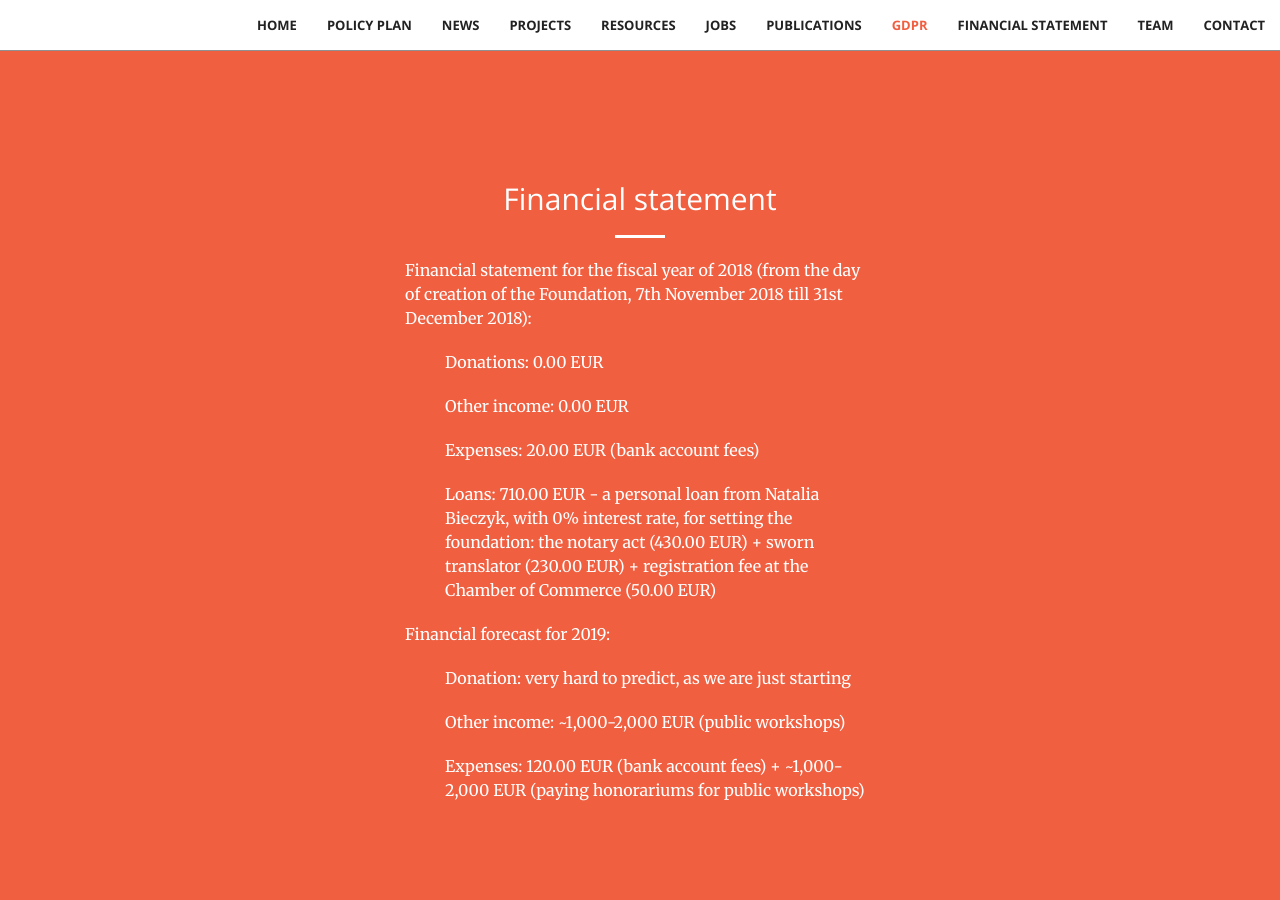
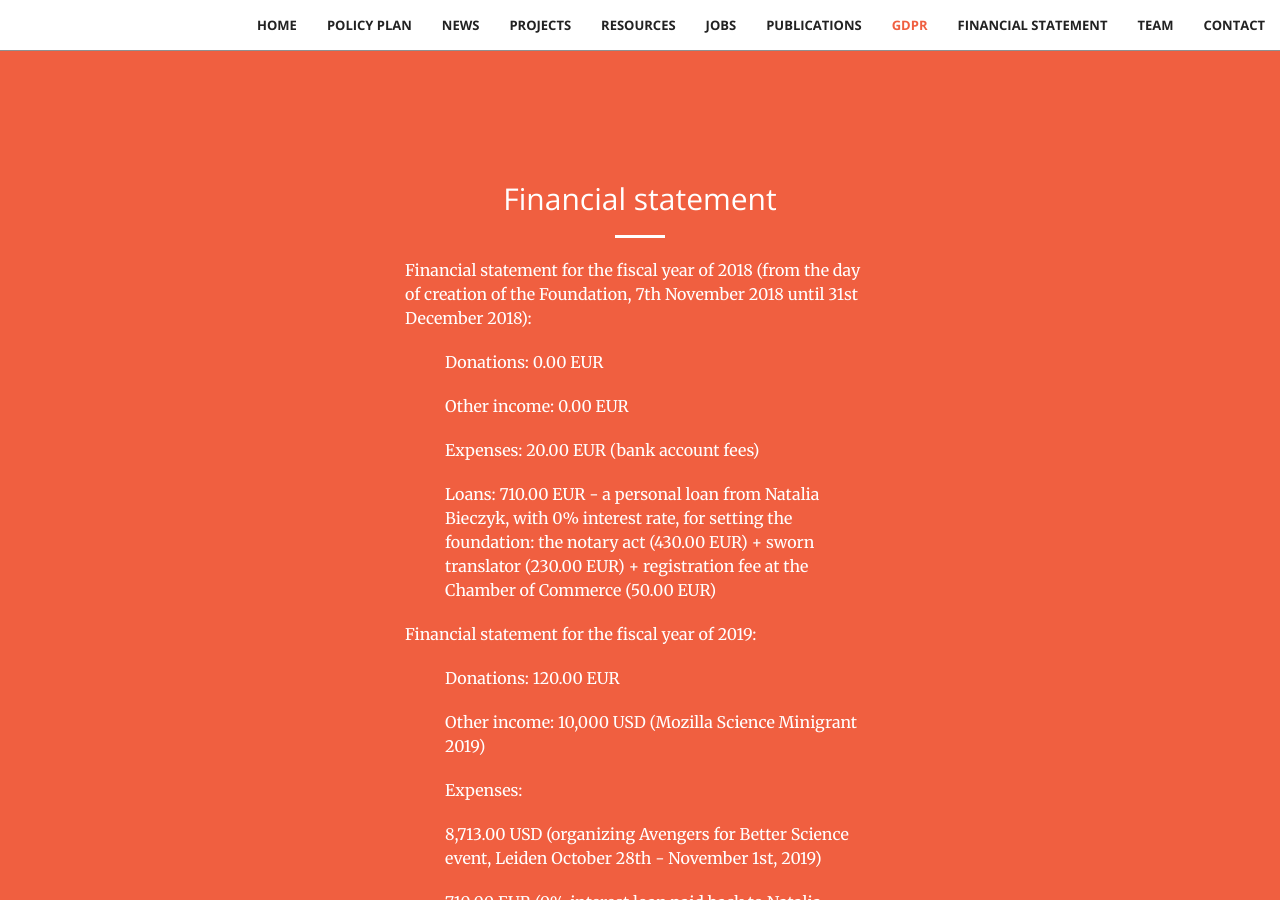
Before and after one commit to stichting-solaris/stichting-solaris.github.io, a Jekyll site: the page built from index.html, in a window 1280 px wide and 900 px high, scrolled down 22153 px. Built offline with Jekyll 4.4.1, drawn with Linux system fonts in a browser that asks for light colours; some of the changed text lies outside the part shown.

Commit message:
Update financial.html

```diff
--- a/_includes/financial.html
+++ b/_includes/financial.html
@@ -13,7 +13,7 @@
 
                     <div class="col-lg-8 col-lg-offset-2 text-left">
                     <p>Financial statement for the fiscal year of 2018 (from the day of creation of the Foundation,
-                        7th November 2018 till 31st December 2018):</p>
+                        7th November 2018 until 31st December 2018):</p>
 
                     <p class="tab">Donations: 0.00 EUR</p>
                     <p class="tab">Other income: 0.00 EUR</p>
@@ -26,7 +26,20 @@
                     <p></p>
                     <p></p>
 
-                    <p>Financial forecast for 2019:</p>
+                    <p>Financial statement for the fiscal year of 2019:</p>
+                    <p class="tab">Donations: 120.00 EUR</p>
+                    <p class="tab">Other income: 10,000 USD (Mozilla Science Minigrant 2019)</p>
+                    <p class="tab">Expenses:</p>
+                    <p class="tab">8,713.00 USD (organizing Avengers for Better Science event, Leiden October 28th - November 1st, 2019)</p>
+                    <p class="tab">710.00 EUR (0% interest loan paid back to Natalia Bielczyk)</p>
+                    <p class="tab">500.00 USD (payment back to Mozilla Foundation)</p>
+                    <p class="tab">120.00 EUR (bank account fees)</p>
+
+                    <p></p>
+                    <p></p>
+                    <p></p>
+
+                <p>Financial forecast for 2020:</p>
                     <p class="tab">Donation: very hard to predict, as we are just starting</p>
                     <p class="tab">Other income: ~1,000-2,000 EUR (public workshops)</p>
                     <p class="tab">Expenses: 120.00 EUR (bank account fees) + ~1,000-2,000 EUR (paying honorariums for public workshops)</p>
```
